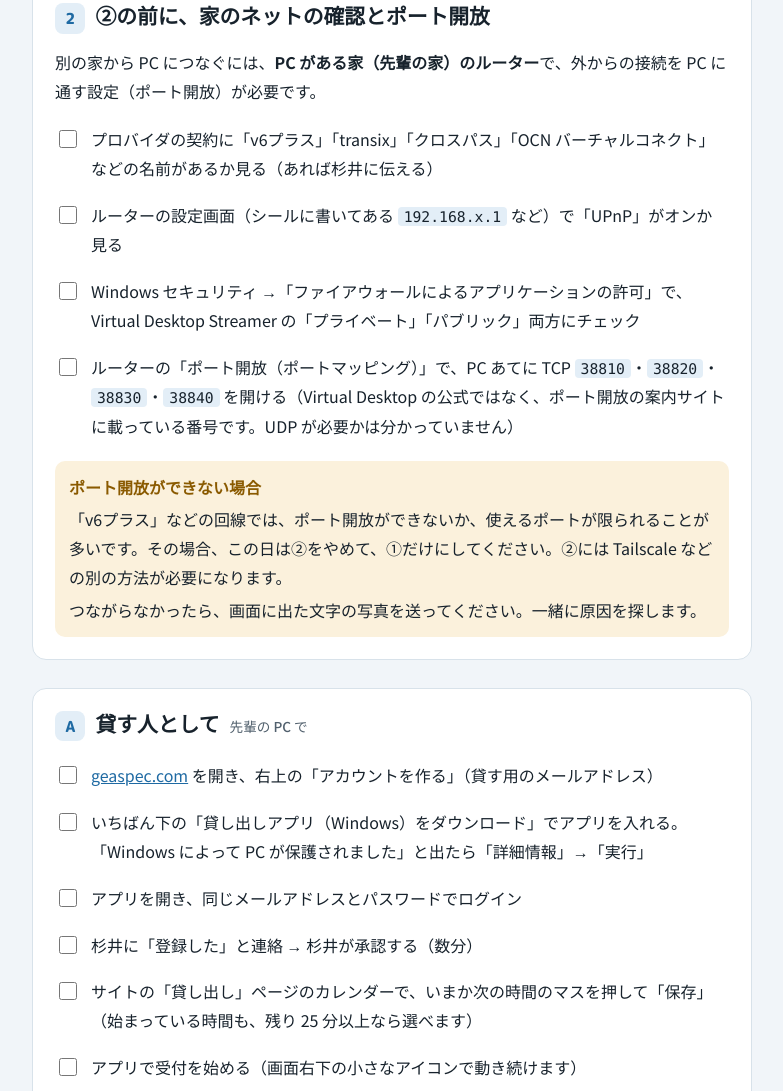
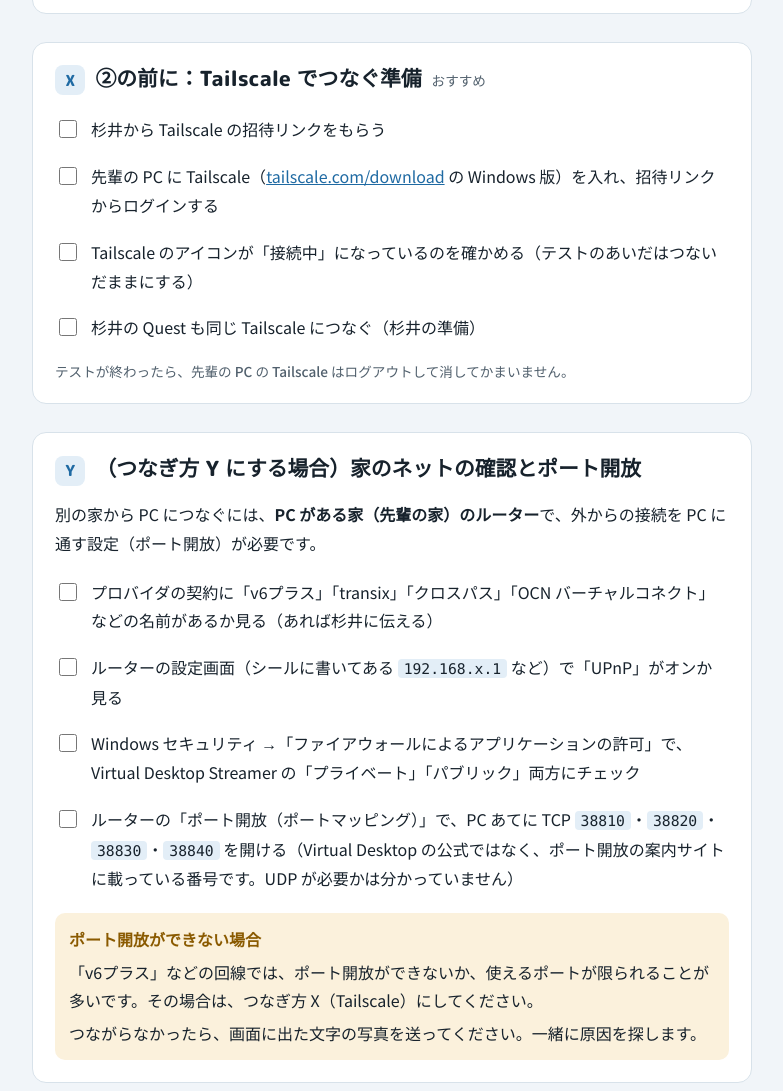
Before and after one commit to lihitothird-alt/Geaspec, a plain HTML site: page docs/senpai-guide.html in a window 1280 px wide. Shown: the part 1162-2253 px from the top of the page, without its empty margins (248-1031 px from the left). Drawn offline with Linux system fonts and the light colour scheme.

Commit message:
Senior guide: remote test via Tailscale (recommended) or port forwarding
Co-Authored-By: Claude Opus 5.5 <noreply@anthropic.com>
Claude-Session: https://claude.ai/code/session_01CrzQPaUK2gPmFSV9Kby7iU

```diff
--- a/docs/senpai-guide.html
+++ b/docs/senpai-guide.html
@@ -86,7 +86,7 @@
       <div><b>② 別の家から試す</b><p class="who">貸す人は先輩、借りる人は杉井。</p><p>①が通ってから。インターネット越しにつながるかを確かめます。</p></div>
     </div>
     <p class="good">①（同じ家の中）は Tailscale もポート開放もいりません。アプリの「詳しい設定」の「VPN の名前」は空のままにしてください。</p>
-    <div class="note"><strong>②（別の家から）はポート開放が必要です</strong><p>Tailscale を使わない場合、PC がある家（先輩の家）のルーターで、Virtual Desktop のポートを開ける必要があります。ルーターの UPnP がオンなら自動で開くこともありますが、確実ではありません。この形でつながるかは、まだ一度も確かめられていません。</p></div>
+    <div class="note"><strong>②（別の家から）は、つなぎ方を 2 つのうちから選びます</strong><p><b>つなぎ方 X：Tailscale（おすすめ）</b> — 先輩の PC と杉井の Quest を Tailscale でつなぐ。ルーターの設定はいりません。杉井が以前 Tailscale で動かしたことのあるつなぎ方です。</p><p><b>つなぎ方 Y：ポート開放</b> — 先輩の家のルーターで Virtual Desktop のポートを開ける。Tailscale はいりませんが、回線によってはできず、この形でつながるかはまだ確かめられていません。</p></div>
   </section>
 
   <section>
@@ -102,7 +102,18 @@
   </section>
 
   <section>
-    <h2><span class="step-key">2</span>②の前に、家のネットの確認とポート開放</h2>
+    <h2><span class="step-key">X</span>②の前に：Tailscale でつなぐ準備 <span class="who">おすすめ</span></h2>
+    <ul class="check" data-group="ts">
+      <li><label><input type="checkbox" id="t1"><span>杉井から Tailscale の招待リンクをもらう</span></label></li>
+      <li><label><input type="checkbox" id="t2"><span>先輩の PC に Tailscale（<a href="https://tailscale.com/download" target="_blank" rel="noopener">tailscale.com/download</a> の Windows 版）を入れ、招待リンクからログインする</span></label></li>
+      <li><label><input type="checkbox" id="t3"><span>Tailscale のアイコンが「接続中」になっているのを確かめる（テストのあいだはつないだままにする）</span></label></li>
+      <li><label><input type="checkbox" id="t4"><span>杉井の Quest も同じ Tailscale につなぐ（杉井の準備）</span></label></li>
+    </ul>
+    <p class="who">テストが終わったら、先輩の PC の Tailscale はログアウトして消してかまいません。</p>
+  </section>
+
+  <section>
+    <h2><span class="step-key">Y</span>（つなぎ方 Y にする場合）家のネットの確認とポート開放</h2>
     <p>別の家から PC につなぐには、<strong>PC がある家（先輩の家）のルーター</strong>で、外からの接続を PC に通す設定（ポート開放）が必要です。</p>
     <ul class="check" data-group="net">
       <li><label><input type="checkbox" id="n1"><span>プロバイダの契約に「v6プラス」「transix」「クロスパス」「OCN バーチャルコネクト」などの名前があるか見る（あれば杉井に伝える）</span></label></li>
@@ -110,7 +121,7 @@
       <li><label><input type="checkbox" id="n3"><span>Windows セキュリティ →「ファイアウォールによるアプリケーションの許可」で、Virtual Desktop Streamer の「プライベート」「パブリック」両方にチェック</span></label></li>
       <li><label><input type="checkbox" id="n4"><span>ルーターの「ポート開放（ポートマッピング）」で、PC あてに TCP <span class="mono">38810</span>・<span class="mono">38820</span>・<span class="mono">38830</span>・<span class="mono">38840</span> を開ける（Virtual Desktop の公式ではなく、ポート開放の案内サイトに載っている番号です。UDP が必要かは分かっていません）</span></label></li>
     </ul>
-    <div class="note"><strong>ポート開放ができない場合</strong><p>「v6プラス」などの回線では、ポート開放ができないか、使えるポートが限られることが多いです。その場合、この日は②をやめて、①だけにしてください。②には Tailscale などの別の方法が必要になります。</p><p>つながらなかったら、画面に出た文字の写真を送ってください。一緒に原因を探します。</p></div>
+    <div class="note"><strong>ポート開放ができない場合</strong><p>「v6プラス」などの回線では、ポート開放ができないか、使えるポートが限られることが多いです。その場合は、つなぎ方 X（Tailscale）にしてください。</p><p>つながらなかったら、画面に出た文字の写真を送ってください。一緒に原因を探します。</p></div>
   </section>
 
   <section>
```
